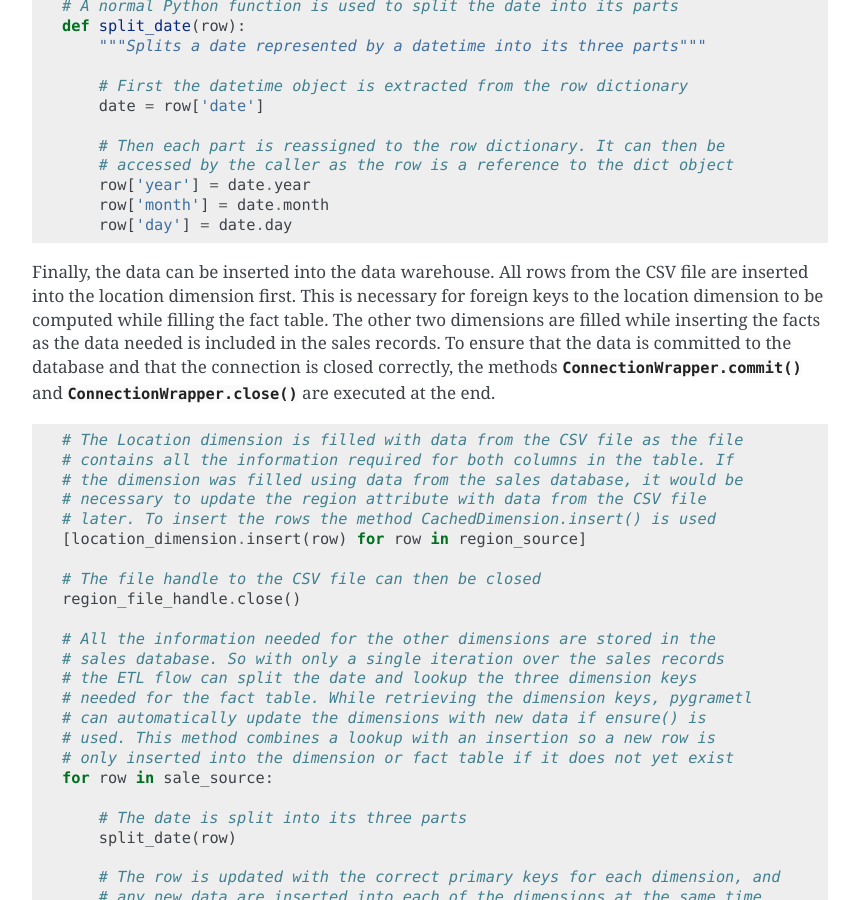
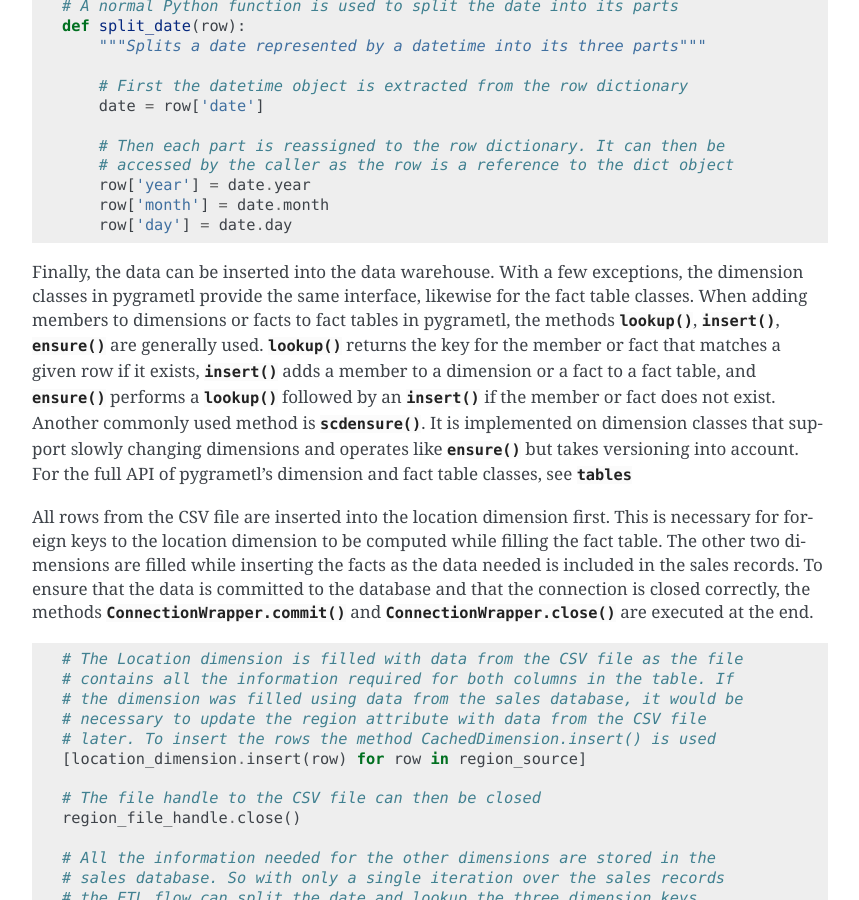
Before and after one commit to chrthomsen/pygrametl, a Sphinx documentation site: the page built from docs/quickstart/beginner.rst, in a window 1280 px wide and 900 px high, scrolled down 4846 px. Shown: the whole window, without its empty margins (320-1179 px from the left). Built offline with Sphinx 7.4.7, drawn with Linux system fonts in a browser that asks for light colours; pages that are not in the unit, such as notebooks, are missing from menus.

Commit message:
Describe lookup, insert, ensure, and scdensure

```diff
--- a/docs/quickstart/beginner.rst
+++ b/docs/quickstart/beginner.rst
@@ -250,14 +250,26 @@ of an ETL flow.
         row['month'] = date.month
         row['day'] = date.day
 
-Finally, the data can be inserted into the data warehouse. All rows from the CSV
-file are inserted into the location dimension first. This is necessary for
-foreign keys to the location dimension to be computed while filling the fact
-table. The other two dimensions are filled while inserting the facts as the data
-needed is included in the sales records. To ensure that the data is committed to
-the database and that the connection is closed correctly, the methods
-:meth:`.ConnectionWrapper.commit` and :meth:`.ConnectionWrapper.close` are
-executed at the end.
+Finally, the data can be inserted into the data warehouse. With a few
+exceptions, the dimension classes in pygrametl provide the same interface,
+likewise for the fact table classes. When adding members to dimensions or facts
+to fact tables in pygrametl, the methods :meth:`lookup`, :meth:`insert`,
+:meth:`ensure` are generally used. :meth:`lookup` returns the key for the member
+or fact that matches a given row if it exists, :meth:`insert` adds a member to a
+dimension or a fact to a fact table, and :meth:`ensure` performs a
+:meth:`lookup` followed by an :meth:`insert` if the member or fact does not
+exist. Another commonly used method is :meth:`scdensure`. It is implemented on
+dimension classes that support slowly changing dimensions and operates like
+:meth:`ensure` but takes versioning into account. For the full API of
+pygrametl's dimension and fact table classes, see :mod:`.tables`
+
+All rows from the CSV file are inserted into the location dimension first. This
+is necessary for foreign keys to the location dimension to be computed while
+filling the fact table. The other two dimensions are filled while inserting the
+facts as the data needed is included in the sales records. To ensure that the
+data is committed to the database and that the connection is closed correctly,
+the methods :meth:`.ConnectionWrapper.commit` and
+:meth:`.ConnectionWrapper.close` are executed at the end.
 
 .. code-block:: python
 
```
